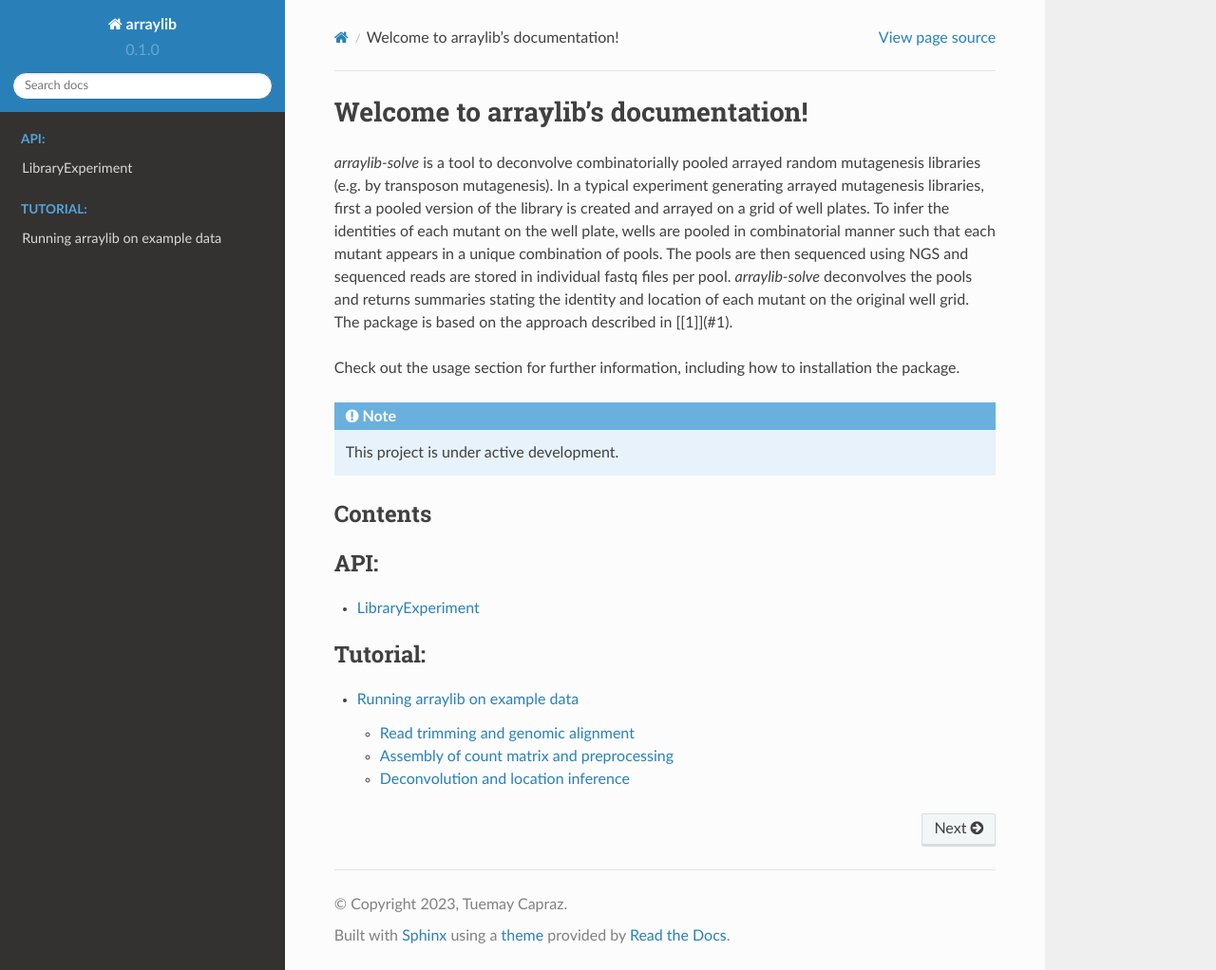
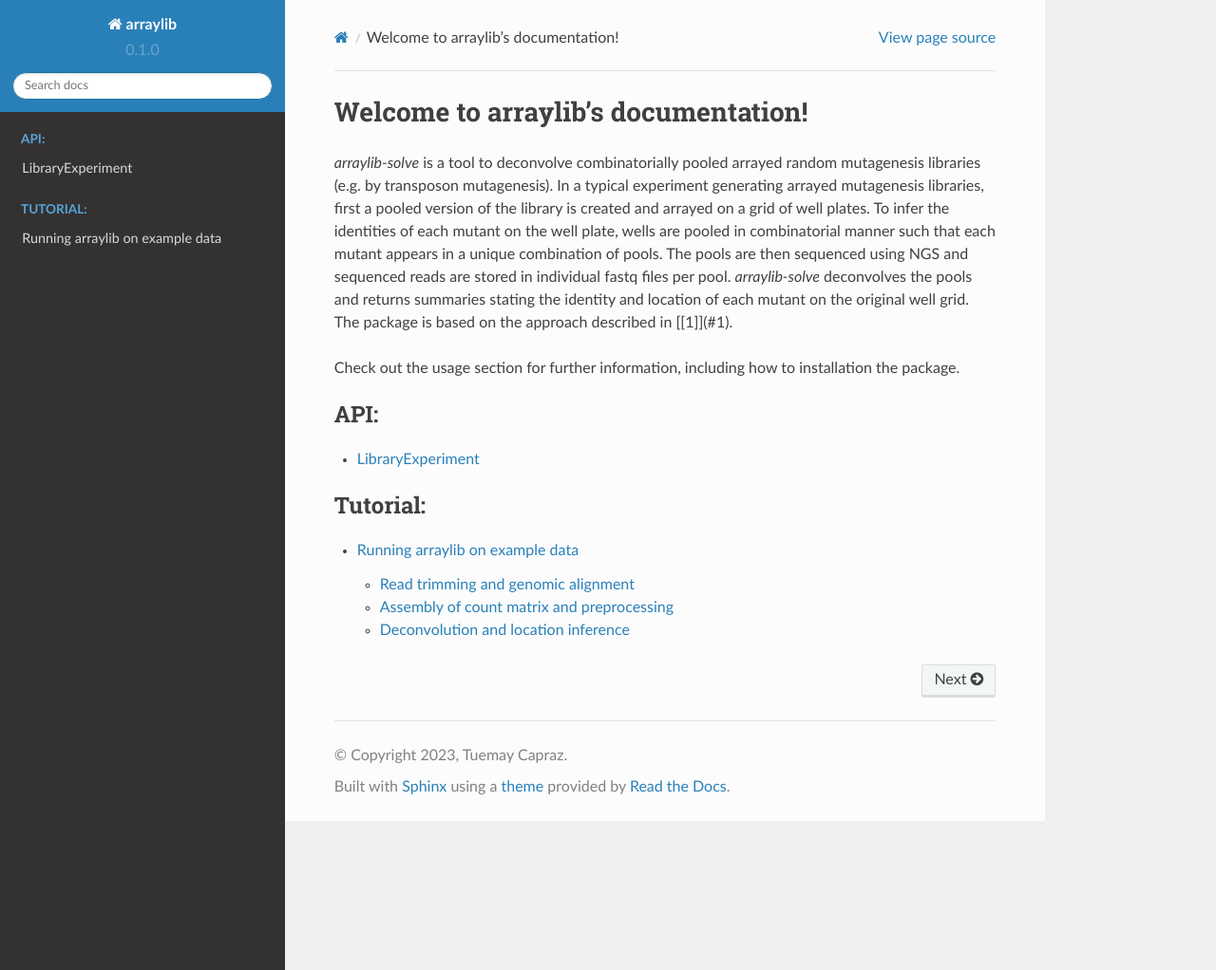
Before and after one commit to tcapraz/arraylib, a Sphinx documentation site: the page built from docs/index.rst, in a window 1280 px wide and 1022 px high. Shown: the whole window at 95% size. Built offline with Sphinx 7.4.7 and the Read the Docs theme 2.0.0, drawn with Linux system fonts in a browser that asks for light colours.

```diff
--- a/docs/LibraryExperiment.rst
+++ b/docs/LibraryExperiment.rst
@@ -3,5 +3,5 @@ LibraryExperiment
 
 
 
-.. automodule:: LibraryExperiment
+.. automodule:: arraylib.libraryexperiment
    :members:
--- a/docs/index.rst
+++ b/docs/index.rst
@@ -6,12 +6,6 @@ Welcome to arraylib's documentation!
 Check out the :doc:`usage` section for further information, including
 how to :ref:`installation` the package.
 
-.. note::
-
-   This project is under active development.
-
-Contents
---------
 
 .. toctree::
    :maxdepth: 2
```
